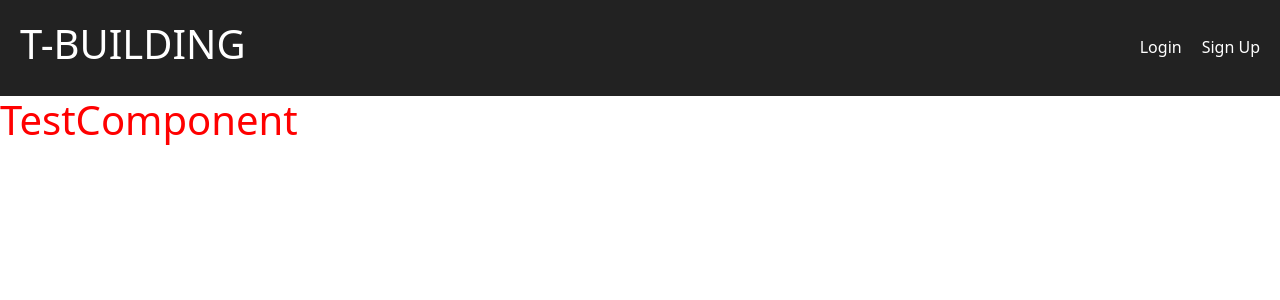
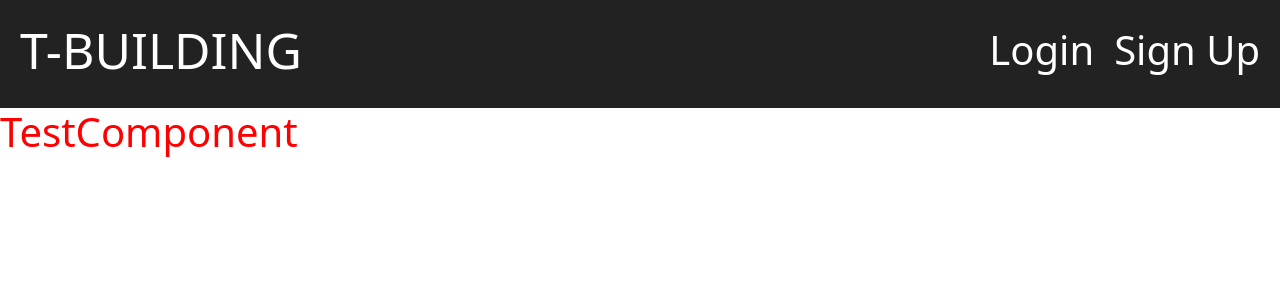
Before and after one commit to SansamForce/frontend, a Vue app in the folder frontend/: page / in a window 1280 px wide. Shown: the top 300 px of the page. Built offline with nearby package versions, Linux system fonts and the light colour scheme.

Commit message:
[FEAT] 공통 header 설정

```diff
--- a/frontend/src/components/common/Header.vue
+++ b/frontend/src/components/common/Header.vue
@@ -33,12 +33,21 @@
   color: #fff;
 }
 
+.logo h1{
+  font-size: 50px;
+}
+
 .nav a {
-  margin-top: 15px;
+  font-size: 40px;
   margin-left: 20px;
   color: #fff;
   text-decoration: none;
+
 }
+.nav a:hover {
+  color: #3FF3FF;
+}
+
 </style>
 <script setup lang="ts">
 </script>
```
